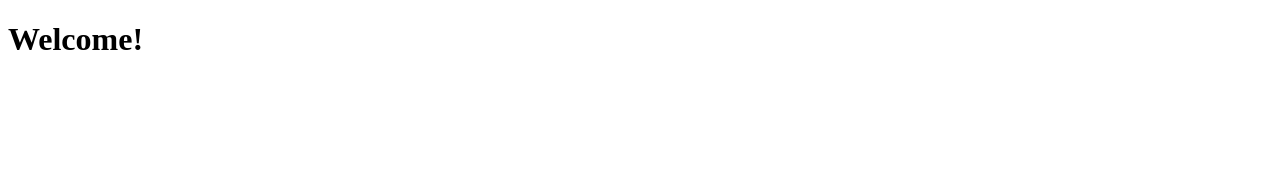
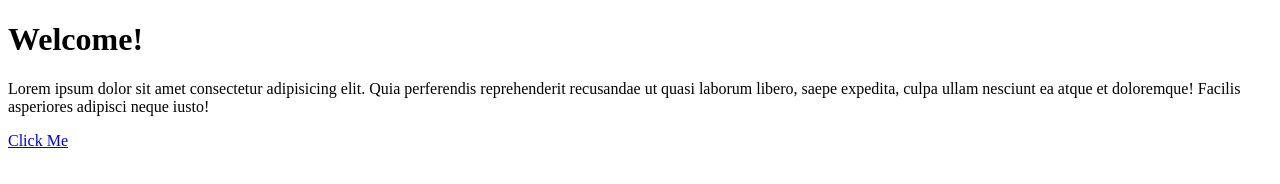
Before and after one commit to onyianozie/probable-computing-machine, a plain HTML site: page index.html in a window 1280 px wide. Drawn offline with Linux system fonts and the light colour scheme.

Commit message:
added paragraph

```diff
--- a/index.html
+++ b/index.html
@@ -8,5 +8,7 @@
 </head>
 <body>
     <h1>Welcome!</h1>
+    <p>Lorem ipsum dolor sit amet consectetur adipisicing elit. Quia perferendis reprehenderit recusandae ut quasi laborum libero, saepe expedita, culpa ullam nesciunt ea atque et doloremque! Facilis asperiores adipisci neque iusto!</p>
+    <a href="#">Click Me</a>
 </body>
 </html>
```
